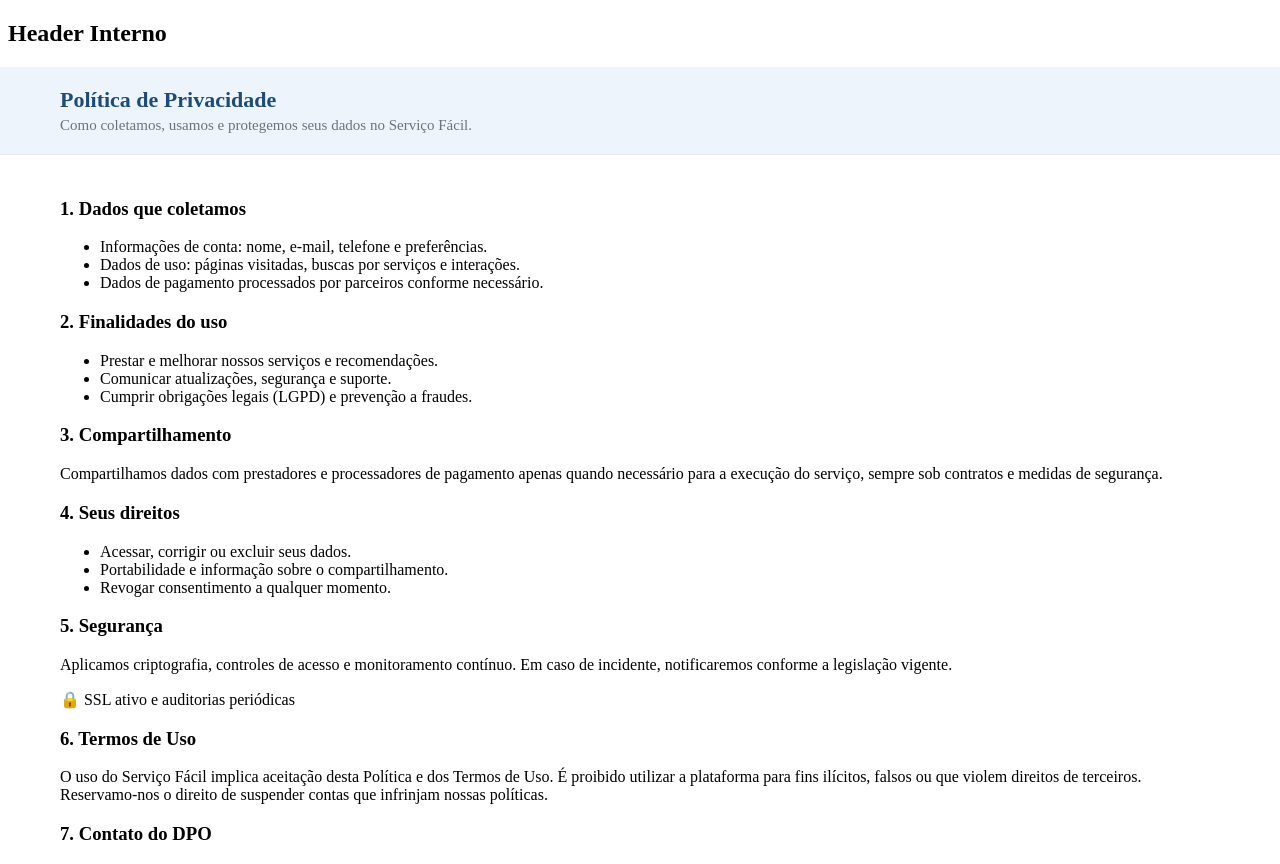
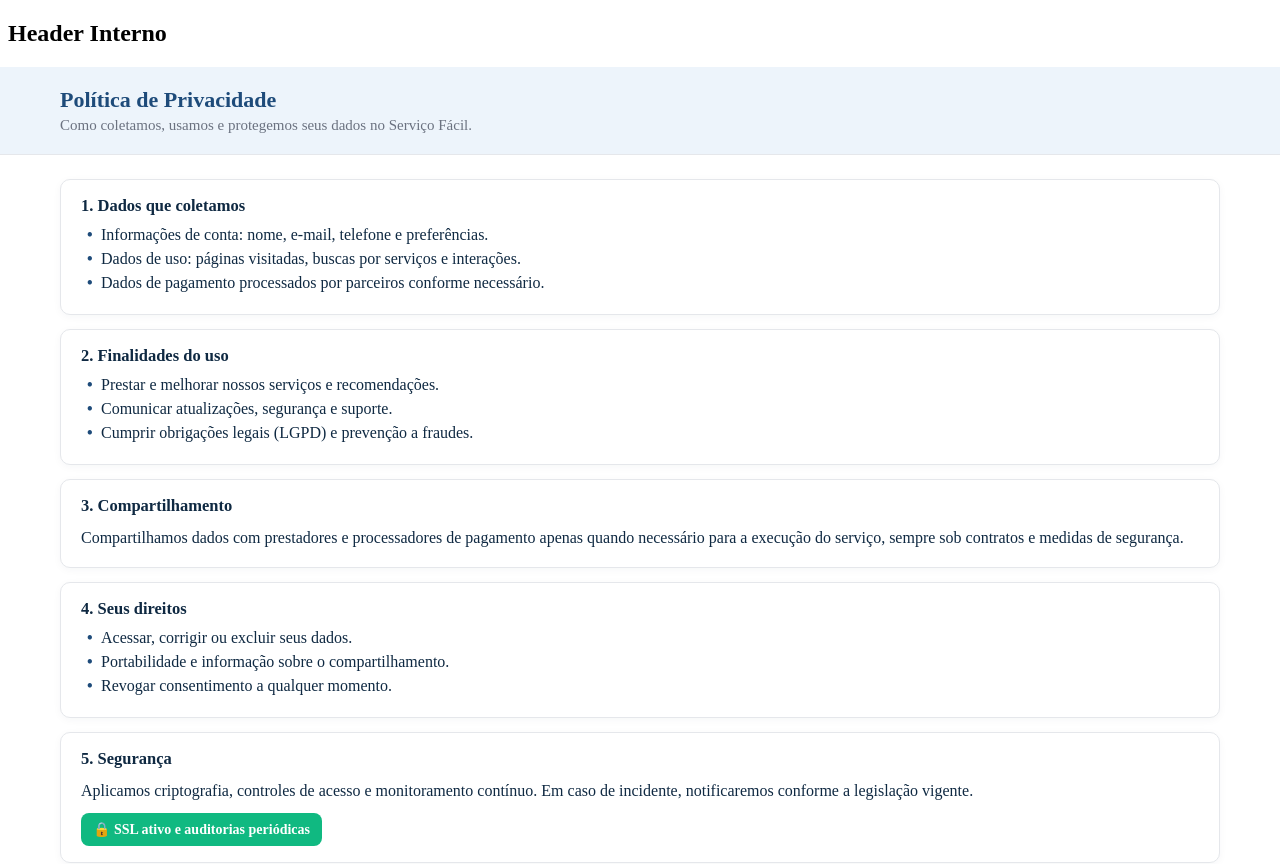
Before and after one commit to Ralk3/ProjetoCompAplicadaFront, a React (Vite) app: page /politica-de-privacidade in a window 1280 px wide. Shown: the top 864 px of the page. Built offline with nearby package versions, Linux system fonts and the light colour scheme.

Commit message:
Cartão de Privacidade e Caixa de Segurança

```diff
--- a/src/pages/PrivacyPolicy/PrivacyPolicy.css
+++ b/src/pages/PrivacyPolicy/PrivacyPolicy.css
@@ -37,3 +37,56 @@
   margin: 0 auto;
   padding: 24px 16px;
 }
+/* ===== Card ===== */
+.sf-privacy-card {
+  background: #fff;
+  border: 1px solid var(--sf-border);
+  border-radius: 10px;
+  padding: 16px 20px;
+  margin-bottom: 14px;
+  box-shadow: 0 2px 8px rgba(15, 41, 66, 0.04);
+}
+
+.sf-privacy-card h3 {
+  margin: 0 0 10px 0;
+  color: var(--sf-text);
+  font-weight: 700;
+  font-size: 16.5px;
+}
+
+.sf-privacy-card p {
+  margin: 0;
+  color: var(--sf-text);
+  line-height: 1.55;
+}
+
+.sf-privacy-card ul {
+  list-style: none;
+  padding: 0;
+  margin: 0;
+}
+.sf-privacy-card li {
+  position: relative;
+  padding-left: 20px;
+  margin-bottom: 6px;
+  color: var(--sf-text);
+}
+.sf-privacy-card li::before {
+  content: "•";
+  color: var(--sf-blue);
+  font-weight: bold;
+  position: absolute;
+  left: 6px;
+}
+
+/* ===== Box de segurança ===== */
+.sf-security-box {
+  background: var(--sf-green);
+  color: #fff;
+  font-weight: 600;
+  font-size: 14px;
+  padding: 8px 12px;
+  border-radius: 8px;
+  margin-top: 10px;
+  display: inline-block;
+}
```
